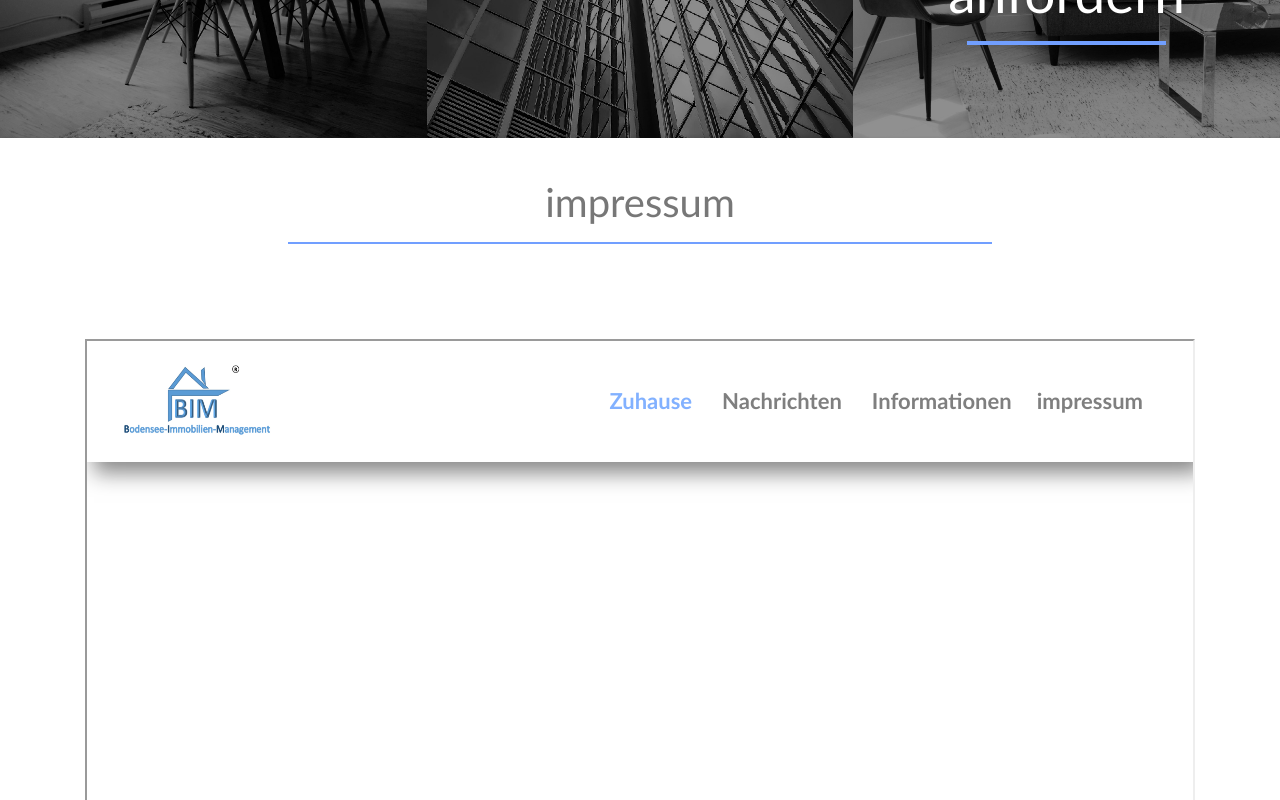
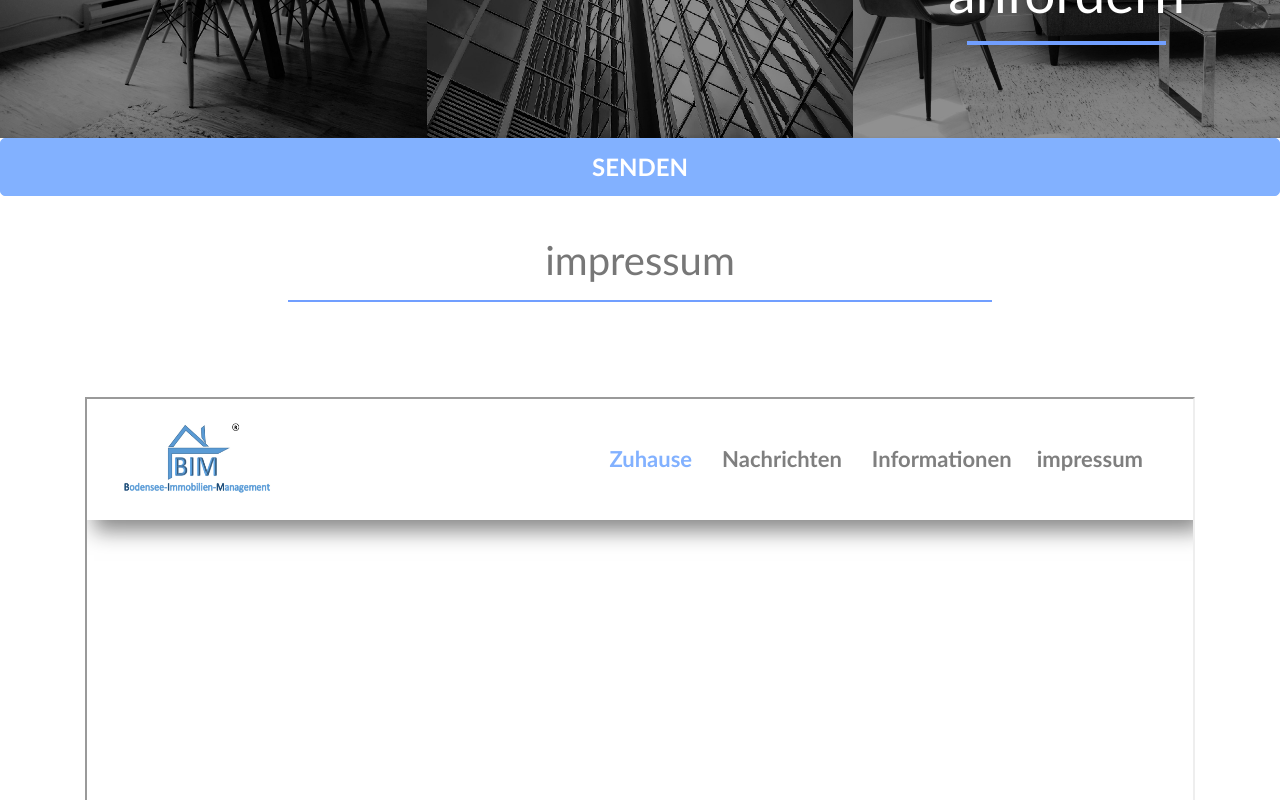
Before and after one commit to Dhia-Meniaoui/real-estate-website-BIM, a Vue app in the folder client/: page / in a window 1280 px wide. Shown: the part 1140-1940 px from the top of the page. Built offline with nearby package versions, Linux system fonts and the light colour scheme.

Commit message:
make it better

```diff
--- a/client/src/components/HelloWorld.vue
+++ b/client/src/components/HelloWorld.vue
@@ -71,9 +71,12 @@
 
     </div>
 
+<router-link v-scroll-to="'#carouselExampleControls'" tag="a" to="/DashBoard">
+<button type="submit" class="button1" value="senden" v-on:click="CreatePost">senden
 
 
-
+</button>
+</router-link>
 
 
 
--- a/client/vue_config.js
+++ /dev/null
@@ -1,5 +0,0 @@
-const path = require('path');
-
-module.exports = {
-  outputDir: path.resolve(__dirname, '../../public')
-  };
```
Also changed, not shown: 1 other file (tests, documents, lock files or other folders).
